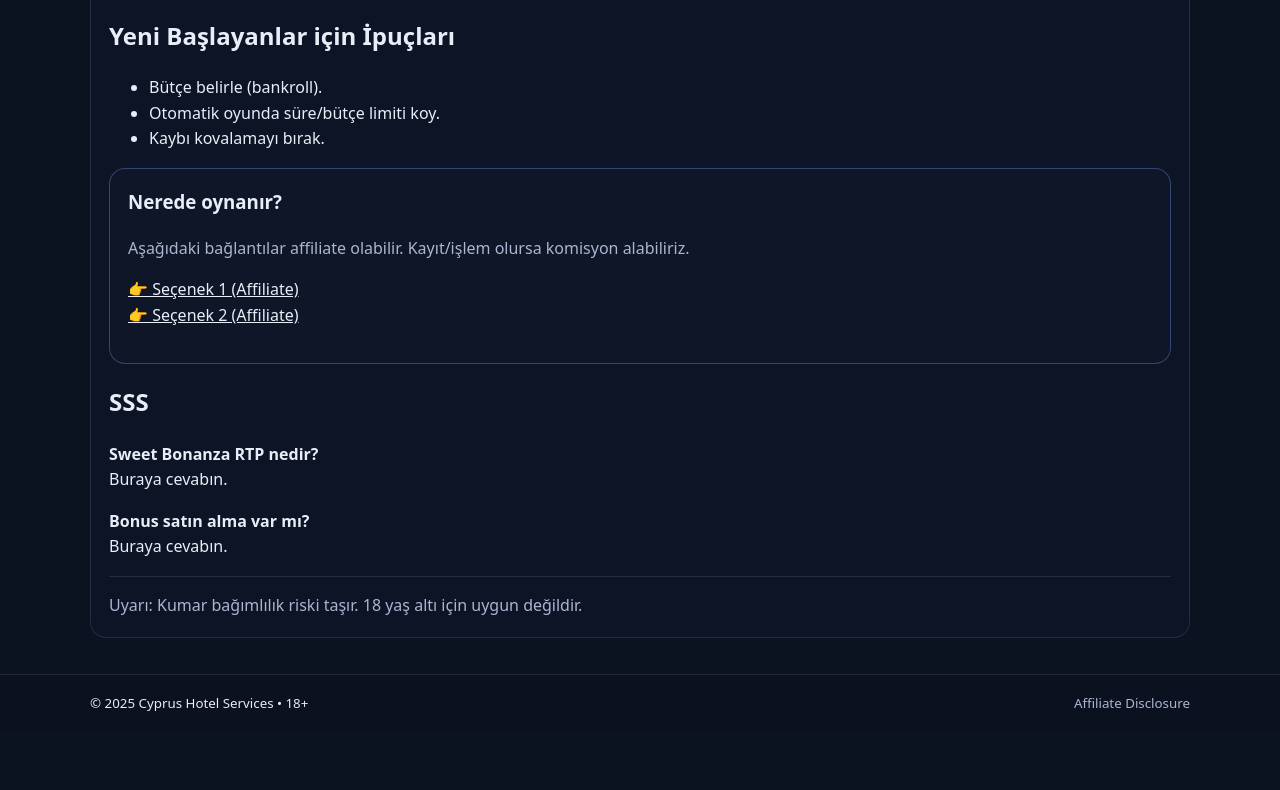
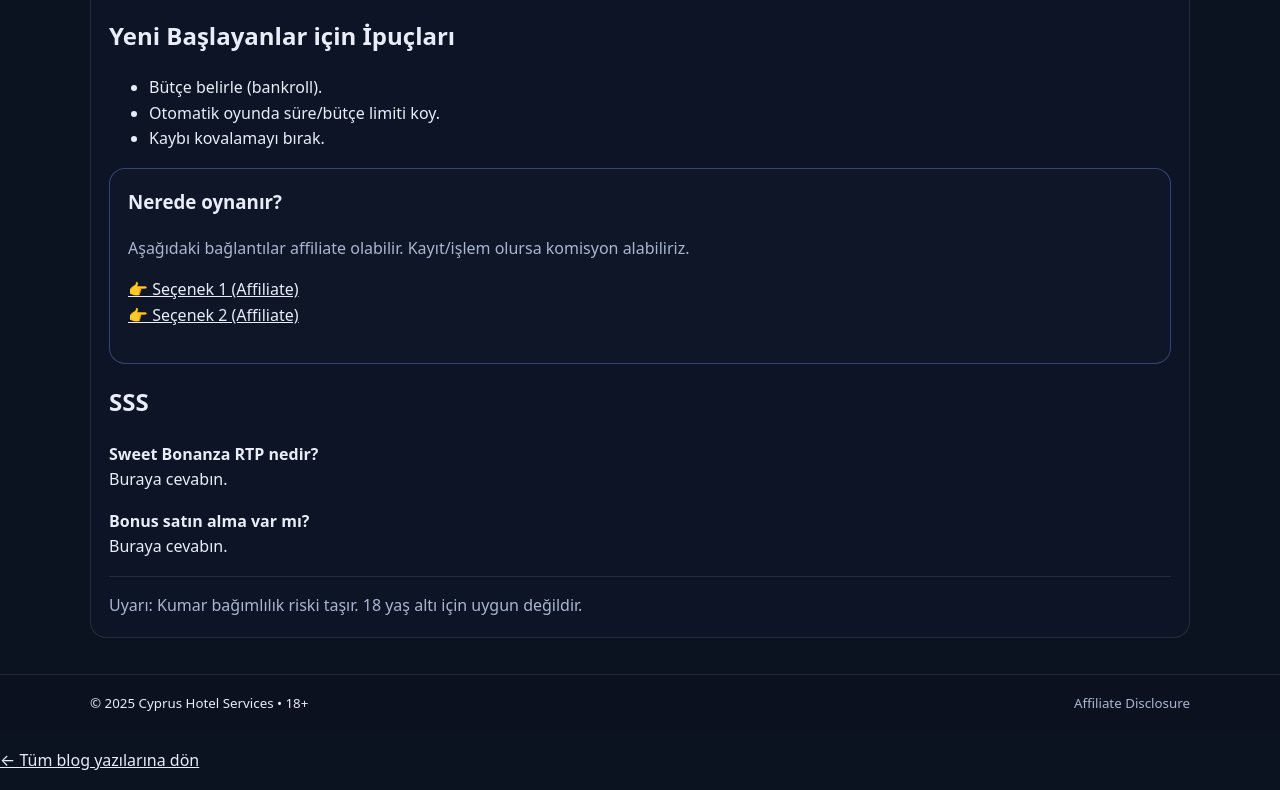
Before and after one commit to trhnakn/cyprushotelservices, a plain HTML site: page posts/sweet-bonanza-nasil-oynanir.html in a window 1280 px wide. Shown: the part 466-1256 px from the top of the page. Before the commit the page ends 1198 px from the top, so only its background shows below. Drawn offline with Linux system fonts and the light colour scheme.

Commit message:
Update sweet-bonanza-nasil-oynanir.html

```diff
--- a/posts/sweet-bonanza-nasil-oynanir.html
+++ b/posts/sweet-bonanza-nasil-oynanir.html
@@ -87,3 +87,6 @@
   <script src="/assets/js/main.js"></script>
 </body>
 </html>
+<p>
+  <a href="/">← Tüm blog yazılarına dön</a>
+</p>
```
